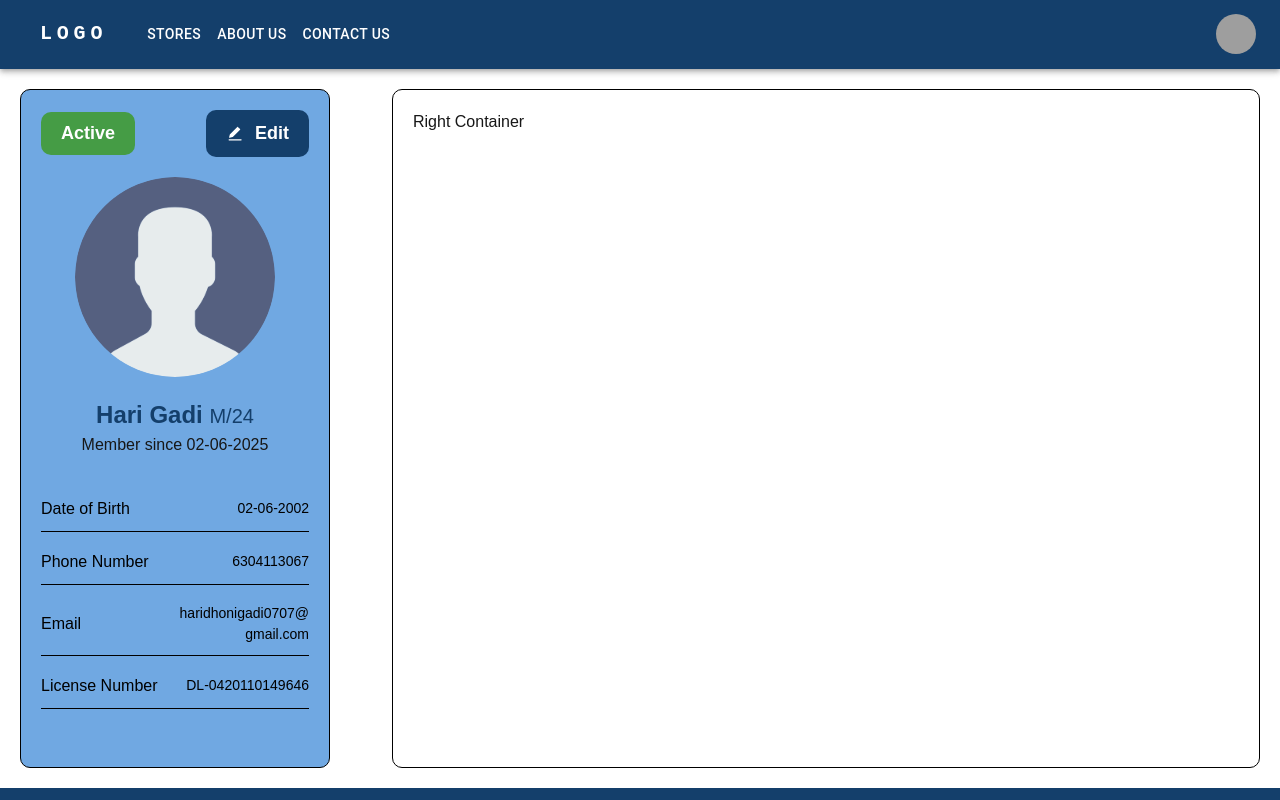
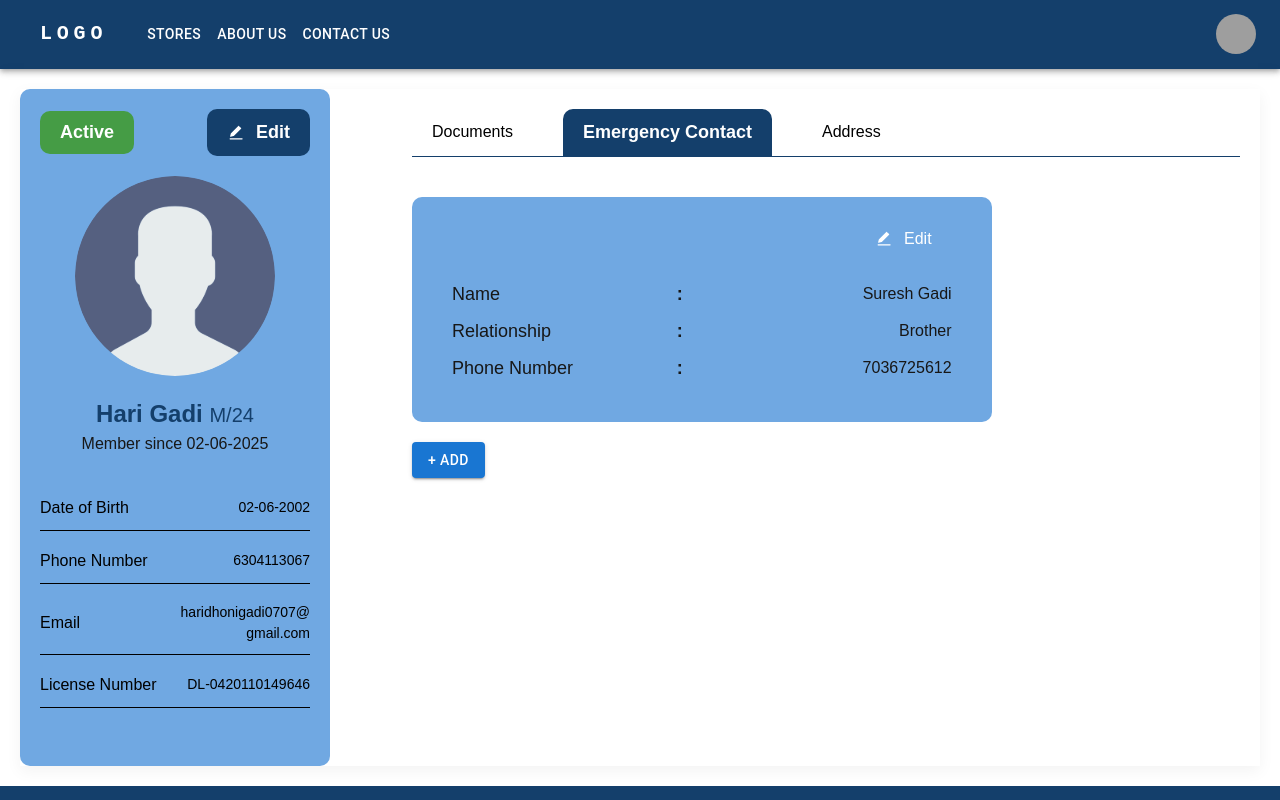
Before and after one commit to HariGadi123/car-rent-app, a Next.js app: page /profile in a window 1280 px wide. Shown: the top 800 px of the page. Built offline with nearby package versions, Linux system fonts and the light colour scheme; grey boxes are pictures that could not be loaded; some icons are missing.

Commit message:
worked on the address and emergency contacts

```diff
--- /dev/null
+++ b/src/app/components/AddressCard/AddressCard.module.css
@@ -0,0 +1,36 @@
+.mainContainer {
+  width: 100%;
+  display: flex;
+  flex-direction: column;
+  gap: 20px;
+}
+
+.addressCard {
+  display: flex;
+  flex-direction: row;
+  align-items: center;
+  justify-content: space-between;
+  background-color: #70a8e2;
+  padding: 20px 40px;
+  box-sizing: border-box;
+  border-radius: 10px;
+  width: 100%;
+}
+
+
+.editCon {
+  width: max-content;
+  padding: 10px 20px;
+  box-sizing: border-box;
+  display: flex;
+  flex-direction: row;
+  align-items: center;
+  justify-content: center;
+  gap: 10px;
+  cursor: pointer;
+  align-self: flex-end;
+}
+
+.editCon span {
+  color: white;
+}
--- /dev/null
+++ b/src/app/components/AddressCard/AddressCard.tsx
@@ -0,0 +1,52 @@
+import { Button } from "@mui/material";
+import React from "react";
+import styles from "./AddressCard.module.css";
+import edit_icon from "@/app/assets/white_edit_cross.svg";
+
+const AddressCard = () => {
+  return (
+    <div className={styles.mainContainer}>
+      {addressData?.length > 0 ? (
+        addressData.map((address) => {
+          return (
+            <div key={address?.id} className={styles.addressCard}>
+              <p>{`${address?.line_1}, ${address?.line_2}, ${address?.street}, ${address?.city}, ${address?.state}, ${address?.pincode}`}</p>
+              <div className={styles.editCon}>
+                <img src={edit_icon.src} alt="edit_icon" />
+                <span>Edit</span>
+              </div>{" "}
+            </div>
+          );
+        })
+      ) : (
+        <p>No address data available.</p>
+      )}
+      <div>
+        <Button variant="contained">+ ADD </Button>
+      </div>
+    </div>
+  );
+};
+
+export default AddressCard;
+
+const addressData = [
+  {
+    id: 1,
+    line_1: "Andheri East",
+    line_2: "Andheri East",
+    street: "Mahakali Caves",
+    city: "Mumbai",
+    state: "Maharasthra",
+    pincode: "400093",
+  },
+  {
+    id: 2,
+    line_1: "Andheri East",
+    line_2: "Andheri East",
+    street: "Mahakali Caves",
+    city: "Mumbai",
+    state: "Maharasthra",
+    pincode: "400093",
+  },
+];
--- /dev/null
+++ b/src/app/components/EmergencyContact/EmergencyContact.module.css
@@ -0,0 +1,65 @@
+.mainContainer {
+  width: 100%;
+  display: flex;
+  flex-direction: column;
+  gap: 20px;
+}
+
+.emergencyCard {
+  display: flex;
+  flex-direction: column;
+  background-color: #70a8e2;
+  width: 70%;
+  padding: 20px 40px;
+  box-sizing: border-box;
+  border-radius: 10px;
+}
+
+.editCon {
+  width: max-content;
+  padding: 10px 20px;
+  box-sizing: border-box;
+  display: flex;
+  flex-direction: row;
+  align-items: center;
+  justify-content: center;
+  gap: 10px;
+  cursor: pointer;
+  align-self: flex-end;
+}
+
+.editCon span {
+  color: white;
+}
+
+.contactDetails {
+  display: flex;
+  flex-direction: column;
+  gap: 10px;
+  width: 100%;
+  margin: 20px 0px;
+}
+.detailItem {
+  width: 100%;
+  display: flex;
+  flex-direction: row;
+  align-items: center;
+  justify-content: space-between;
+}
+
+.detailItem h3 {
+  width: 40%;
+  font-size: 18px;
+  font-weight: 500;
+}
+.detailItem span {
+  width: 10%;
+  font-size: 18px;
+  font-weight: 600;
+}
+.detailItem p {
+  width: 40%;
+  text-align: end;
+  font-size: 16px;
+  font-weight: 400;
+}
--- /dev/null
+++ b/src/app/components/EmergencyContact/EmergencyContact.tsx
@@ -0,0 +1,46 @@
+import React from "react";
+import styles from "./EmergencyContact.module.css";
+import { Button } from "@mui/material";
+import edit_icon from "@/app/assets/white_edit_cross.svg";
+
+const EmergencyContact = () => {
+  return (
+    <div className={styles.mainContainer}>
+      {contactDetails && contactDetails?.id ? (
+        <div className={styles.emergencyCard}>
+          <div className={styles.editCon}>
+            <img src={edit_icon.src} alt="edit_icon" />
+            <span>Edit</span>
+          </div>
+          <div className={styles.contactDetails}>
+            <div className={styles.detailItem}>
+              <h3>Name</h3> <span>:</span> <p>{contactDetails?.name}</p>
+            </div>
+            <div className={styles.detailItem}>
+              <h3>Relationship</h3> <span>:</span>{" "}
+              <p>{contactDetails?.Relationship}</p>
+            </div>
+            <div className={styles.detailItem}>
+              <h3>Phone Number</h3> <span>:</span>{" "}
+              <p>{contactDetails?.phone_number}</p>
+            </div>
+          </div>
+        </div>
+      ) : (
+        <p>No contact details available.</p>
+      )}
+      <div>
+        <Button variant="contained">+ ADD</Button>
+      </div>
+    </div>
+  );
+};
+
+export default EmergencyContact;
+
+const contactDetails = {
+  id: 1,
+  name: "Suresh Gadi",
+  Relationship: "Brother",
+  phone_number: "7036725612",
+};
--- a/src/app/profile/index.module.css
+++ b/src/app/profile/index.module.css
@@ -2,6 +2,7 @@
   padding: 20px;
   width: 100%;
   box-sizing: border-box;
+  box-shadow: 0 5px 15px #0000000d;
 }
 
 .wrapperContainer {
@@ -10,11 +11,12 @@
   display: flex;
   flex-direction: row;
   gap: 5%;
+  box-shadow: 0 5px 15px #0000000d;
 }
 
 .leftContainer {
   width: 25%;
-  border: 0.5px solid black;
+  /* border: 0.5px solid black; */
   border-radius: 10px;
   box-sizing: border-box;
   background-color: #70a8e2;
@@ -30,8 +32,11 @@
   width: 70%;
   padding: 20px;
   box-sizing: border-box;
-  border: 0.5px solid black;
+  /* border: 0.5px solid black; */
   border-radius: 10px;
+  display: flex;
+  flex-direction: column;
+  gap: 40px;
 }
 
 .leftConTop {
@@ -138,3 +143,37 @@
   text-wrap: wrap;
   word-wrap: break-word;
 }
+
+.tabsWrapper {
+  display: flex;
+  flex-direction: row;
+  align-items: center;
+  gap: 30px;
+  border-bottom: 0.5px solid #143f6b;
+  /* padding-bottom: 10px; */
+  box-sizing: border-box;
+}
+
+.tabItem {
+  color: black;
+  font-size: 16px;
+  font-weight: 500;
+  margin: 0px;
+  padding: 10px 20px;
+  box-sizing: border-box;
+  display: flex;
+  flex-direction: column;
+  justify-content: center;
+  align-items: center;
+  cursor: pointer;
+}
+
+.activeTabItem {
+  color: white;
+  background-color: #143f6b;
+  font-size: 18px;
+  font-weight: 600;
+
+  border-top-left-radius: 10px;
+  border-top-right-radius: 10px;
+}
--- a/src/app/profile/page.tsx
+++ b/src/app/profile/page.tsx
@@ -1,9 +1,16 @@
-import React from "react";
+"use client";
+import React, { useState } from "react";
 import styles from "./index.module.css";
 import profile from "@/app/assets/dummy_male.svg";
 import edit_icon from "@/app/assets/white_edit_cross.svg";
+import EmergencyContact from "../components/EmergencyContact/EmergencyContact";
+import AddressCard from "../components/AddressCard/AddressCard";
 
 const page = () => {
+  const [activeTab, setActiveTab] = useState(2);
+  const handleClick = (tabId: number) => {
+    setActiveTab(tabId);
+  };
   return (
     <div className={styles.mainContainer}>
       <div className={styles.wrapperContainer}>
@@ -40,7 +47,31 @@ const page = () => {
           </div>
         </div>
 
-        <div className={styles.rightContainer}>Right Container</div>
+        <div className={styles.rightContainer}>
+          <div className={styles.tabsWrapper}>
+            {tabData.map((info) => {
+              return (
+                <div
+                  key={info?.id}
+                  onClick={() => {
+                    handleClick(info?.id);
+                  }}
+                  className={`${styles.tabItem} ${
+                    info?.id === activeTab ? styles.activeTabItem : ""
+                  }`}
+                >
+                  {info?.title}
+                </div>
+              );
+            })}
+          </div>
+          <div >
+            {activeTab === 1 && <p>Documents data here</p>}
+
+            {activeTab === 2 && <EmergencyContact />}
+            {activeTab === 3 && <AddressCard />}
+          </div>
+        </div>
       </div>
     </div>
   );
@@ -70,3 +101,18 @@ const userDetails = [
     value: "DL-0420110149646",
   },
 ];
+
+const tabData = [
+  {
+    id: 1,
+    title: "Documents",
+  },
+  {
+    id: 2,
+    title: "Emergency Contact",
+  },
+  {
+    id: 3,
+    title: "Address",
+  },
+];
```
